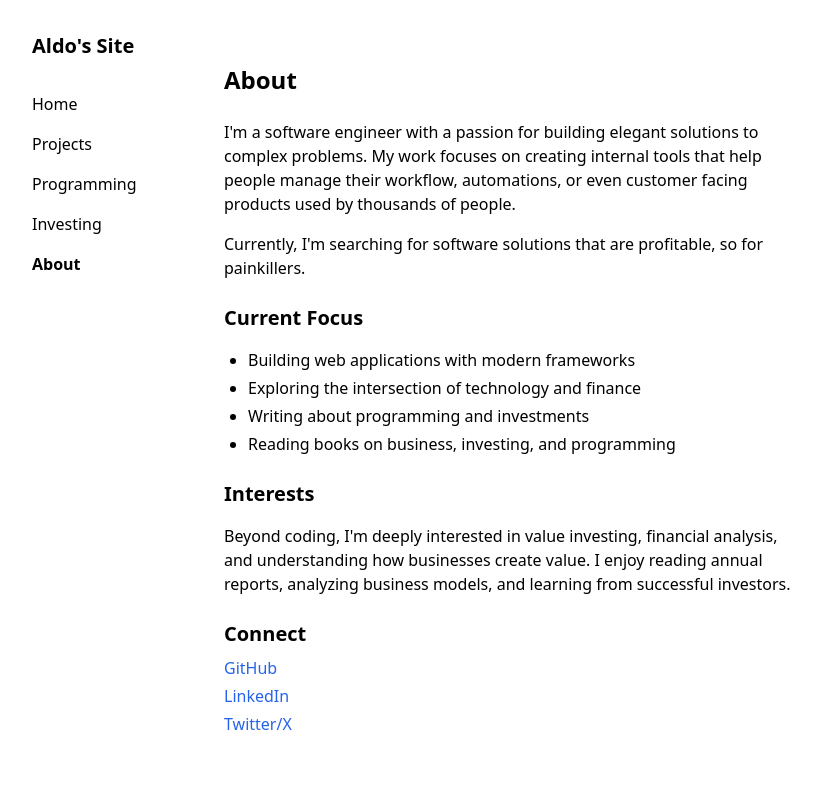
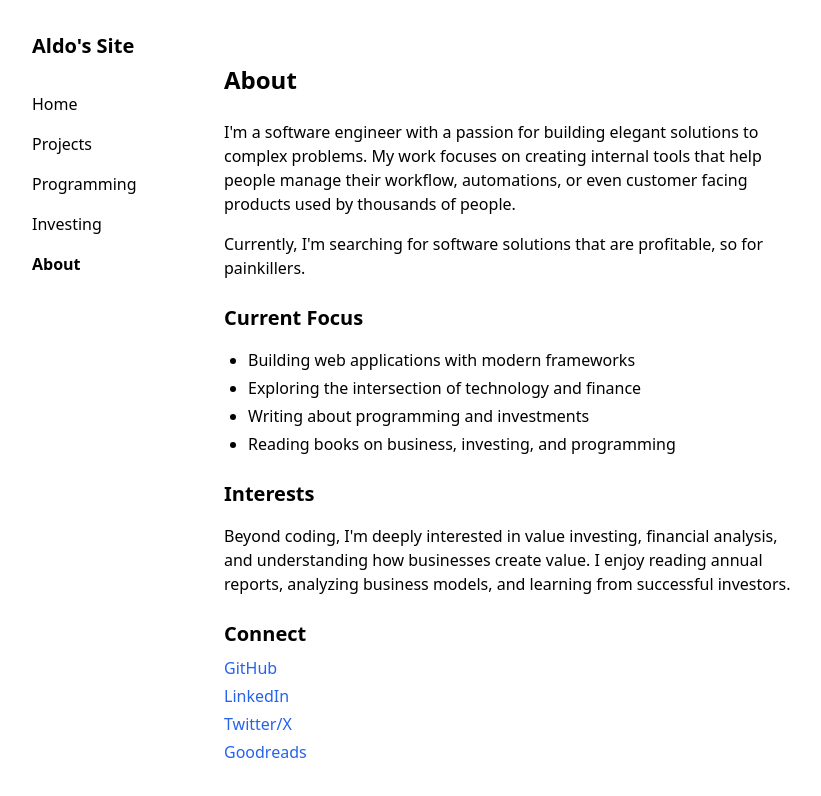
Before and after one commit to aldo-leka/website, a Next.js app: page /about in a window 1280 px wide. Shown: the top 796 px of the page, without its empty margins (0-821 px from the left). Built offline with nearby package versions, Linux system fonts and the light colour scheme.

Commit message:
add goodreads link

```diff
--- a/app/about/page.tsx
+++ b/app/about/page.tsx
@@ -54,6 +54,11 @@ export default function AboutPage() {
               Twitter/X
             </Link>
           </p>
+          <p>
+            <Link href="https://goodreads.com/aldo_leka" className="text-blue-600 hover:underline" target="_blank" rel="noopener noreferrer">
+              Goodreads
+            </Link>
+          </p>
         </div>
       </section>
     </div>
```
